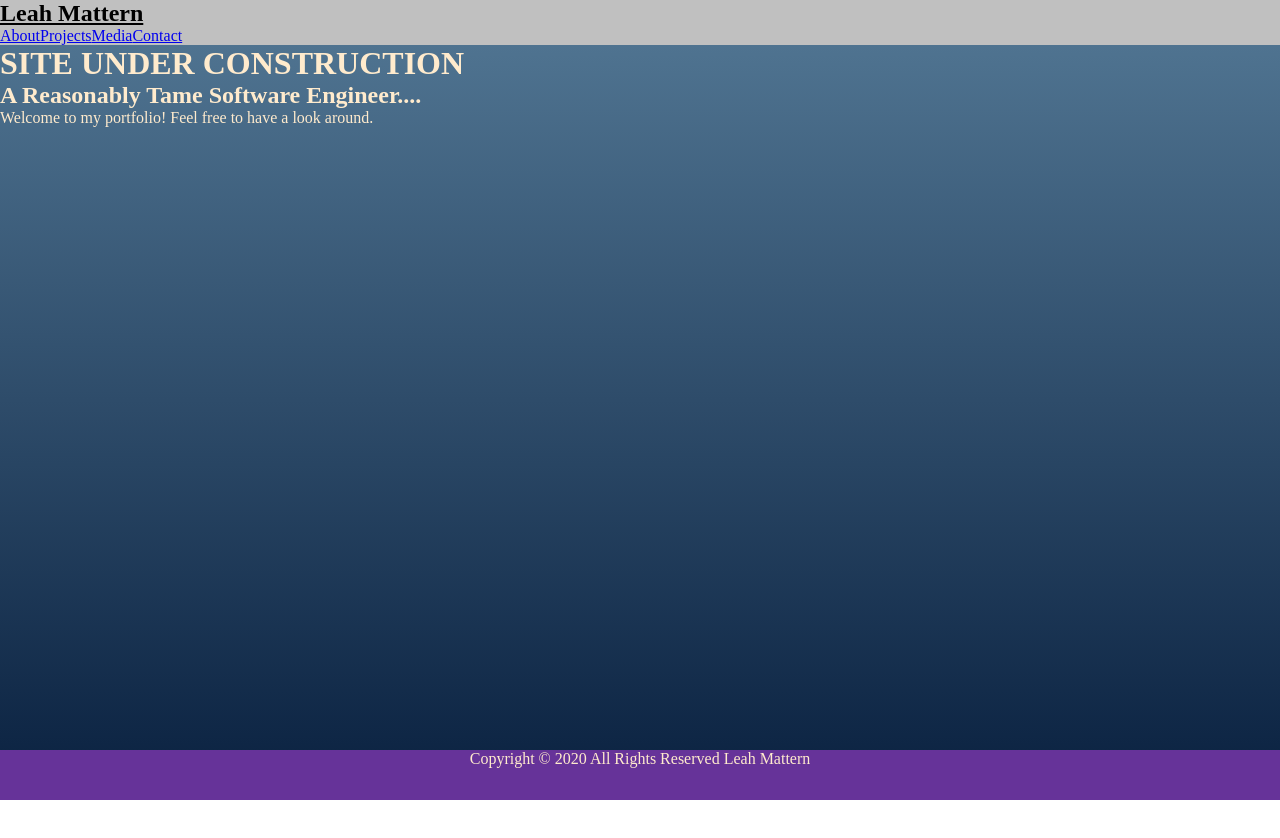
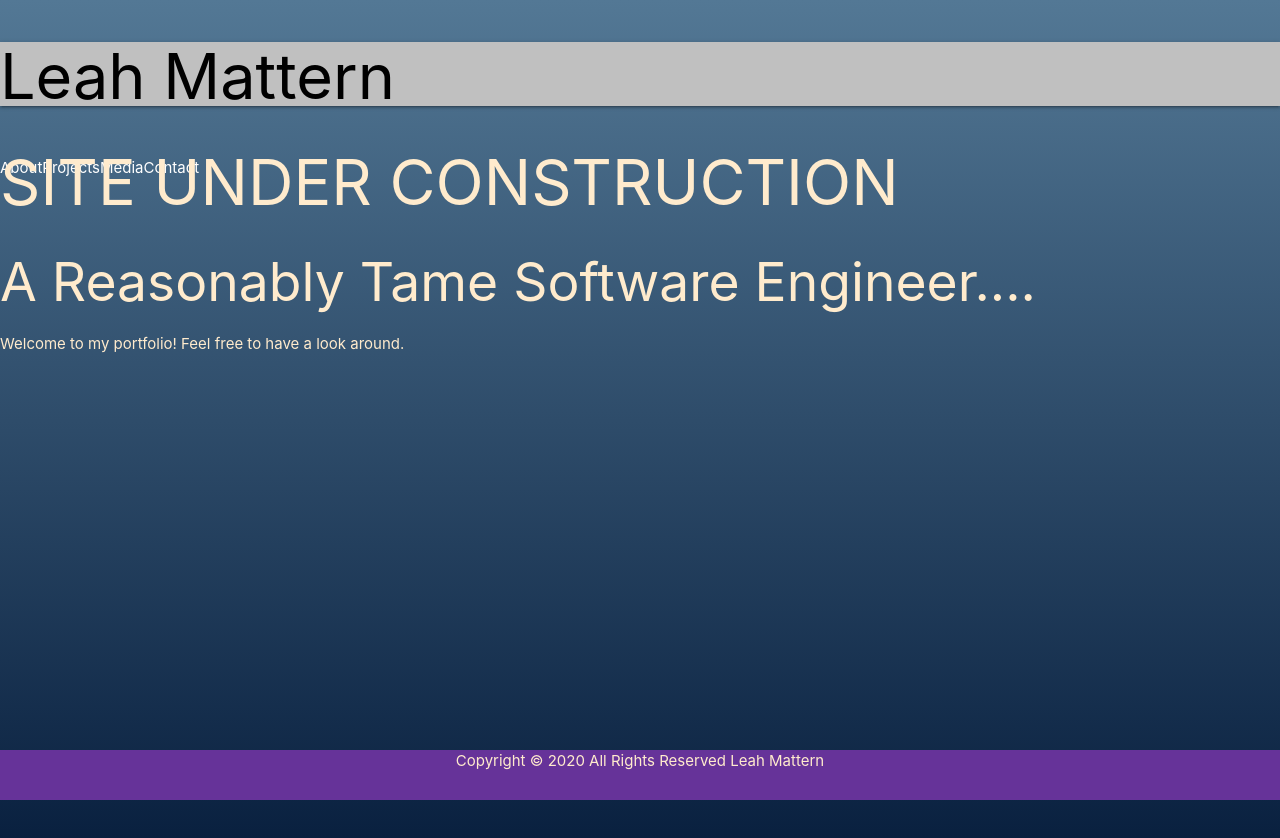
Before and after one commit to Lady-Mattern/portfolio, a React (Create React App) app: page / in a window 1280 px wide. Shown: the top 838 px of the page. Before the commit the page ends 800 px from the top, so only its background shows below. Built offline with nearby package versions, Linux system fonts and the light colour scheme.

Commit message:
Added the links for Materialize CSS and npm installed it

```diff
--- a/package.json
+++ b/package.json
@@ -6,6 +6,7 @@
     "@testing-library/jest-dom": "^4.2.4",
     "@testing-library/react": "^9.3.2",
     "@testing-library/user-event": "^7.1.2",
+    "materialize-css": "^1.0.0-rc.2",
     "react": "^16.13.1",
     "react-dom": "^16.13.1",
     "react-router-dom": "^5.2.0",
--- a/public/index.html
+++ b/public/index.html
@@ -24,7 +24,14 @@
       work correctly both with client-side routing and a non-root public URL.
       Learn how to configure a non-root public URL by running `npm run build`.
     -->
-    <title>React App</title>
+
+    <title>Leah Mattern's Super Fantastic Portfolio</title>
+
+    <!-- Compiled and minified CSS -->
+    <link rel="stylesheet" href="https://cdnjs.cloudflare.com/ajax/libs/materialize/1.0.0/css/materialize.min.css">
+
+    <!-- Compiled and minified JavaScript -->
+    <script defer src="https://cdnjs.cloudflare.com/ajax/libs/materialize/1.0.0/js/materialize.min.js"></script>
   </head>
   <body>
     <noscript>You need to enable JavaScript to run this app.</noscript>
--- a/src/styles/styles.css
+++ b/src/styles/styles.css
@@ -39,3 +39,25 @@ body {
 #profile-photo {
     height: 200px;
 }
+
+/* RESPONSIVE SIZING */
+
+/* ======================= */
+/* Mobile Styles 0 - 480px */
+/* ======================= */
+
+@media screen and (max-width: 480px) {
+    max-width: 480px;
+}
+
+/* ======================= */
+/* Tablet Styles 481 - px */
+/* ======================= */
+
+/* ======================= */
+/* Laptop Styles  - px */
+/* ======================= */
+
+/* ======================= */
+/* Desktop Styles  - px */
+/* ======================= */
```
Also changed, not shown: 1 other file (tests, documents, lock files or other folders).
